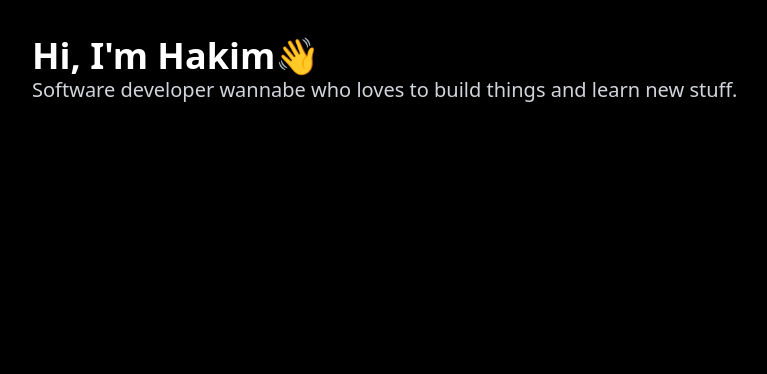
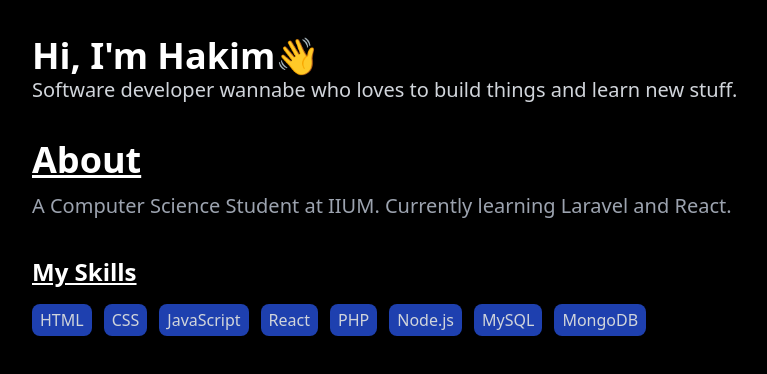
Before and after one commit to kimchi11y/kimchi11y.github.io, a React (Vite) app: page / in a window 1280 px wide. Shown: the top 374 px of the page, without its empty margins (180-947 px from the left). Built offline with nearby package versions, Linux system fonts and the light colour scheme.

Commit message:
Added about and skills

```diff
--- a/src/App.jsx
+++ b/src/App.jsx
@@ -1,13 +1,18 @@
 
 import './App.css'
-import Header from './sections/Header.jsx'
+import Header from './sections/Header.jsx';
+import Skill from "./sections/Skill.jsx";
+import About from "./sections/About.jsx";
+
 function App() {
 
 
   return (
 
-   <div className='h-screen bg-black '>
+   <div className='h-screen bg-black  '>
    <Header/>
+    <About/>
+       <Skill/>
    </div>
   )
 }
--- a/src/sections/About.jsx
+++ b/src/sections/About.jsx
@@ -0,0 +1,19 @@
+export default function About() {
+    return(
+        <>
+            <div className="container mx-auto px-5 max-w-4xl">
+                <div className="underline text-white pt-9 font-semibold text-2xl md:text-4xl">
+                    About
+                </div>
+                <div className= "text-gray-400 text-l md:text-xl pt-3">
+                    A Computer Science Student at IIUM. Currently learning Laravel and React.
+                </div>
+                <div>
+
+
+                </div>
+            </div>
+        </>
+
+    );
+}
--- /dev/null
+++ b/src/sections/Skill.jsx
@@ -0,0 +1,19 @@
+export default function Skill() {
+    const skills = ["HTML", "CSS", "JavaScript", "React", "PHP", "Node.js", "MySQL", "MongoDB"];
+
+    return (
+        <div className="container mx-auto px-5 max-w-4xl text-white pt-9">
+            <h2 className="text-2xl font-semibold mb-4 underline">My Skills</h2>
+            <div className="flex flex-wrap  gap-3">
+                {skills.map(skill => (
+                    <div
+                        key={skill}
+                        className="px-2 py-1 bg-blue-800 text-gray-300 rounded-lg transition hover:bg-blue-500 hover:text-white"
+                    >
+                        {skill}
+                    </div>
+                ))}
+            </div>
+        </div>
+    );
+}
```
